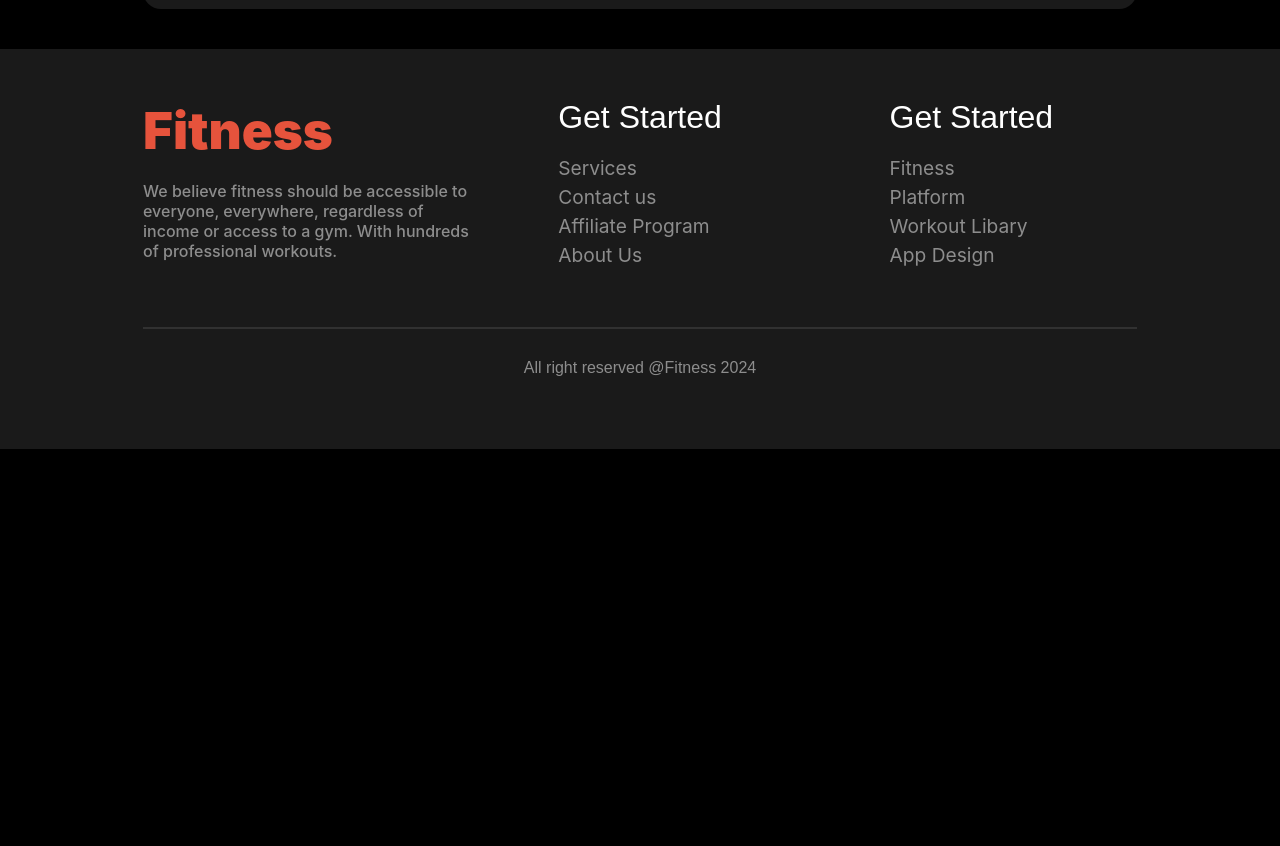
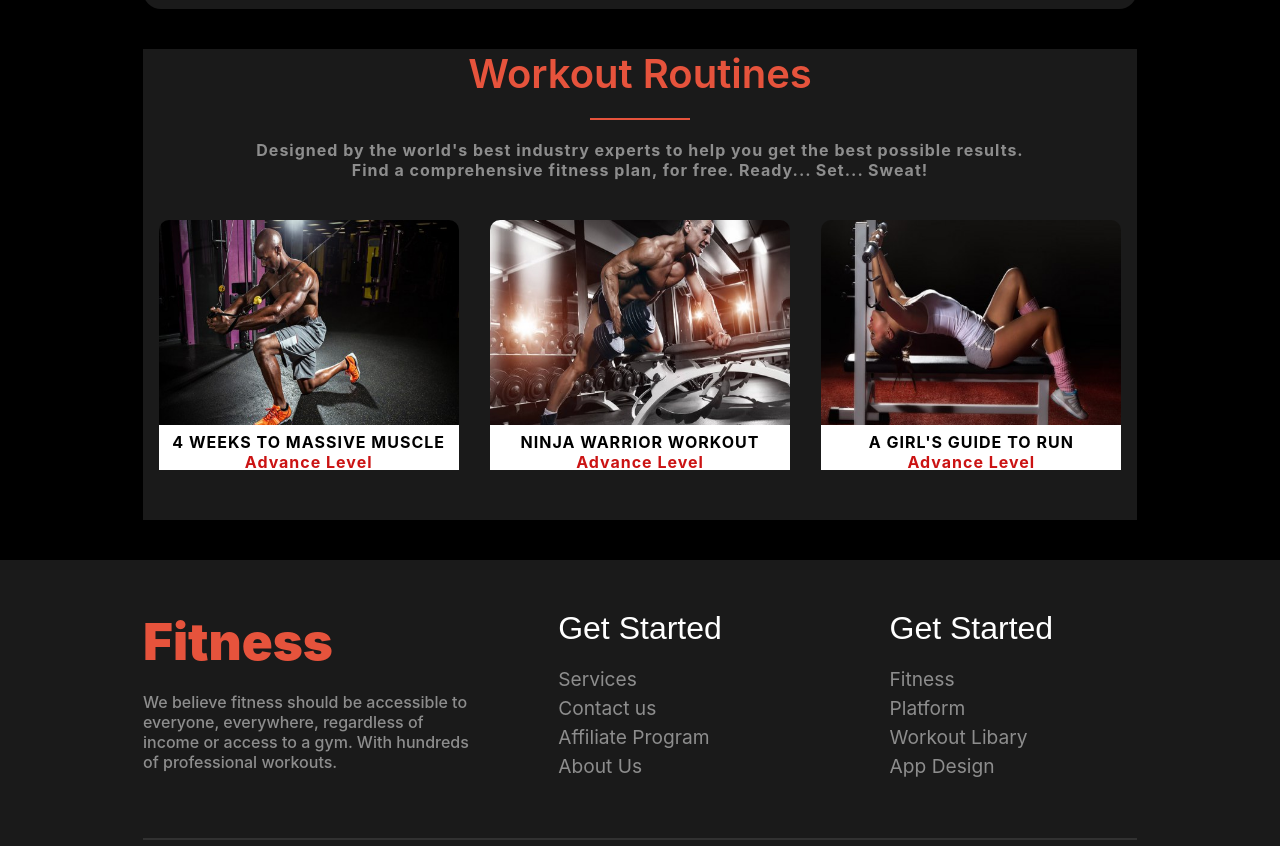
Before and after one commit to RifatCSE10/ph-assignment-2, a plain HTML site: page index.html in a window 1280 px wide. Shown: the part 3379-4225 px from the top of the page. Before the commit the page ends 3828 px from the top, so only its background shows below. Drawn offline with Linux system fonts and the light colour scheme; a web font is replaced by a local one.

Commit message:
Routine section compleate

```diff
--- a/index.html
+++ b/index.html
@@ -167,12 +167,6 @@
                     <input type="text" placeholder="sex">
                     <input type="text" id="activity" placeholder="Select an activity factor"> <br>
                     <button>Calculate</button>
-                    <!-- <select name="sex" id="sex" aria-selected="false">
-                        <option value="male">Male</option>
-                        <option value="female">Female</option>
-                        <option value="others">Others</option>
-                    </select>
-                    <select name="" id=""></select> -->
             </div>
         </section>
         <section class="team">
@@ -212,6 +206,49 @@
                 </div>
             </div>
         </section>
+        <section class="routine">
+            <h2>Workout Routines</h2>
+            <span id="line"></span>
+            <h4>Designed by the world's best industry experts to help you get the best possible results.<br>Find a comprehensive fitness plan, for free. Ready... Set... Sweat!</h4>
+            <div class="routine-box">
+                <div class="routine-1">
+                    <div class="img-contaier">
+                        <img src="./images/weeks.jpg" alt="">
+                    </div>
+                    <div class="child-box">
+                        <h3>4 weeks to Massive Muscle</h3>
+                        <h5>Advance Level</h5>
+                        <p>Excepteur sint occaecat cupidatat non proident,sunt in culpa qui officia deserunt mollit anim. Sunt in culpa qui officia deserunt mollit anim id est laborum.</p>
+                        <button>view Workout</button>
+                    </div>
+                </div>
+
+                <div class="routine-1">
+                    <div class="img-contaier">
+                        <img src="./images/ninza.jpg" alt="">
+                    </div>
+                    <div class="child-box">
+                        <h3>Ninja Warrior Workout</h3>
+                        <h5>Advance Level</h5>
+                        <p>Vivamus id mollis quam. Morbi ac commodo nulla. In condimentum orci id nisl volutpat bibendum consectetur.</p>
+                        <button>view Workout</button>
+                    </div>
+                </div>
+
+                <div class="routine-1">
+                    <div class="img-contaier">
+                        <img src="./images/girl.jpg" alt="">
+                    </div>
+                    <div class="child-box">
+                        <h3>A Girl's Guide to Run</h3>
+                        <h5>Advance Level</h5>
+                        <p>Mauris iaculis porttitor posuere. Praesent id metus massa, ut blrandit odio. Proin quis tortor orci. Etiam at risus et justo dignissim congue. Donec congue lacinia dui, a...</p>
+                        <button>view Workout</button>
+                    </div>
+                </div>
+            </div>
+            <div class="space"></div>
+        </section>
     </main>
     <footer class="footer">
         <div class="footer-content">
--- a/style/responsive.css
+++ b/style/responsive.css
@@ -194,6 +194,15 @@
       width: 90%;
   }
 
+  /* Routine section start */
+
+  .routine{
+      width: 100%;
+  }
+
+  .routine-box{
+      grid-template-columns: repeat(1,1fr);
+  }
 
    /*Footer section start */
    .footer{
--- a/style/style.css
+++ b/style/style.css
@@ -73,7 +73,7 @@ body {
   background: rgb(230, 83, 60);
 }
 
-.hamburger{
+.hamburger {
   display: none;
 }
 
@@ -372,11 +372,11 @@ body {
   text-align: left;
 }
 
-.exercise > p{
+.exercise > p {
   margin-top: 14px;
   color: rgba(255, 255, 255, 0.5);
   font-family: Inter;
-  font-size: .875rem;
+  font-size: 0.875rem;
   font-weight: 400;
   line-height: 24px;
   letter-spacing: 0.3px;
@@ -384,57 +384,56 @@ body {
   margin-bottom: 50px;
 }
 
-.row-1{
+.row-1 {
   width: 100%;
   display: grid;
-  grid-template-columns: .2fr .5fr .3fr;
+  grid-template-columns: 0.2fr 0.5fr 0.3fr;
 }
 
-.row-1 .img-1 img{
+.row-1 .img-1 img {
   width: 100%;
   height: 100%;
 }
 
-.row-1 .img-2 img{
+.row-1 .img-2 img {
   width: 100%;
   height: 100%;
 }
 
-.row-1 .img-3 img{
+.row-1 .img-3 img {
   width: 100%;
   height: 100%;
 }
 
-
-.img-1, .img-2, .img-3{
+.img-1,
+.img-2,
+.img-3 {
   height: 170px;
   position: relative;
 }
 
-
-.row-2{
+.row-2 {
   width: 100%;
   display: grid;
-  grid-template-columns: .5fr .3fr .2fr;
+  grid-template-columns: 0.5fr 0.3fr 0.2fr;
 }
 
-.row-2 .img-1 img{
+.row-2 .img-1 img {
   width: 100%;
   height: 100%;
 }
 
-
-.row-2 .img-2 img{
+.row-2 .img-2 img {
   width: 100%;
   height: 100%;
 }
 
-.row-2 .img-3 img{
+.row-2 .img-3 img {
   width: 100%;
   height: 100%;
 }
 
-.row-1 .img-1::after{
+.row-1 .img-1::after {
   content: "";
   position: absolute;
   width: 100%;
@@ -444,7 +443,7 @@ body {
   left: 0;
 }
 
-.row-1 .img-2::after{
+.row-1 .img-2::after {
   content: "";
   position: absolute;
   width: 100%;
@@ -454,7 +453,7 @@ body {
   left: 0;
 }
 
-.row-1 .img-3::after{
+.row-1 .img-3::after {
   content: "";
   position: absolute;
   width: 100%;
@@ -464,7 +463,7 @@ body {
   left: 0;
 }
 
-.row-2 .img-1::after{
+.row-2 .img-1::after {
   content: "";
   position: absolute;
   width: 100%;
@@ -474,7 +473,7 @@ body {
   left: 0;
 }
 
-.row-2 .img-2::after{
+.row-2 .img-2::after {
   content: "";
   position: absolute;
   width: 100%;
@@ -484,7 +483,7 @@ body {
   left: 0;
 }
 
-.row-2 .img-3::after{
+.row-2 .img-3::after {
   content: "";
   position: absolute;
   width: 100%;
@@ -496,7 +495,7 @@ body {
 
 /* MBI section start */
 
-.row-3 .bmi-calculator{
+.row-3 .bmi-calculator {
   color: rgb(255, 255, 255);
   font-family: Inter;
   font-size: 2.5rem;
@@ -506,11 +505,11 @@ body {
   margin-left: 20%;
 }
 
-.row-3 .bmi-text{
+.row-3 .bmi-text {
   margin-top: 14px;
   color: rgba(255, 255, 255, 0.5);
   font-family: Inter;
-  font-size: .875rem;
+  font-size: 0.875rem;
   font-weight: 400;
   line-height: 24px;
   letter-spacing: 0.3px;
@@ -693,6 +692,137 @@ td {
   left: 5%;
 }
 
+/* Routine section start */
+.routine {
+  background: rgba(255, 255, 255, 0.1);
+  margin: 40px 40px;
+  max-width: 994px;
+  margin: 40px auto;
+  height: fit-content;
+}
+
+.routine h2 {
+  text-align: center;
+  font-size: 2.5rem;
+  font-weight: 600;
+  font-family: Inter;
+  color: rgb(230, 83, 60);
+}
+
+#line {
+  display: block;
+  border: 1px solid rgb(230, 83, 60);
+  width: 10%;
+  margin: 20px auto;
+}
+
+.routine h4 {
+  text-align: center;
+  color: rgba(255, 255, 255, 0.5);
+  font-family: Inter;
+  font-size: 1rem;
+  margin: 20px 20px;
+  letter-spacing: 1px;
+}
+
+.routine-box {
+  margin-top: 40px;
+  width: 100%;
+  display: grid;
+  grid-template-columns: repeat(3, 1fr);
+}
+
+.routine-box .routine-1 {
+  width: 300px;
+  height: 250px;
+  position: relative;
+  transition: 0.5s all;
+  margin: 0 auto;
+  border-radius: 10px;
+
+}
+
+.routine-box .routine-1 .img-contaier {
+  height: 85%;
+  width: 100%;
+  border-radius: 10px;
+}
+
+.routine-box .routine-1 .img-contaier img {
+  width: 100%;
+  height: 100%;
+  border-radius: 10px;
+}
+
+.routine-box .routine-1 .child-box {
+  width: 100%;
+  position: absolute;
+  height: 18%;
+  background-color: #fff;
+  bottom: 0;
+  z-index: 1000;
+  overflow: hidden;
+  transition: 0.3s all;
+}
+
+.routine-box .routine-1 .child-box h3 {
+  margin-top: 7px;
+  text-align: center;
+  font-size: 1rem;
+  font-family: Inter;
+  letter-spacing: 1px;
+  text-transform: uppercase;
+}
+
+.routine-box .routine-1 .child-box h5 {
+  text-align: center;
+  font-size: 1rem;
+  font-family: Inter;
+  letter-spacing: 1px;
+  color: rgb(203, 19, 19);
+}
+
+.routine-box .routine-1 .child-box p {
+  text-align: center;
+  font-size: 1rem;
+  font-family: Inter;
+  font-weight: 400;
+  margin-top: 10px;
+  font-family: Inter;
+  color: rgba(73, 71, 71, 0.5);
+}
+
+.routine-box .routine-1 .child-box button {
+  padding: 10px 10px;
+  text-align: center;
+  margin-top: 10px;
+  position: relative;
+  left: 50%;
+  margin-left: -60px;
+  text-transform: uppercase;
+  font-size: 0.8rem;
+  border: none;
+  background-color: rgb(203, 19, 19);
+  font-family: Inter;
+  color: #fff;
+  font-weight: 600;
+  transition: 0.3s all;
+}
+
+.routine-box .routine-1 .child-box button:hover {
+  cursor: pointer;
+  background-color: rgb(248, 12, 12);
+}
+
+.routine-box .routine-1:hover .child-box {
+  height: 70%;
+  cursor: pointer;
+}
+
+.space {
+  height: 50px;
+}
+
 /*Footer section start */
 
 .footer {
```
Also changed, not shown: images/girl.jpg (added), images/ninza.jpg (added), images/weeks.jpg (added).
